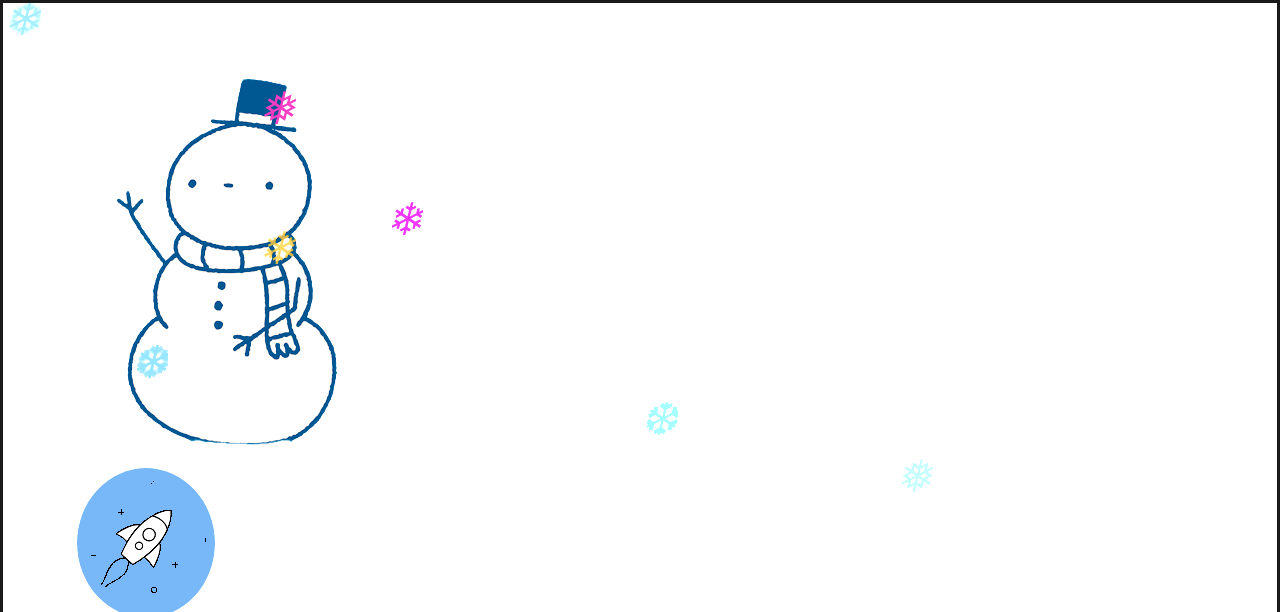
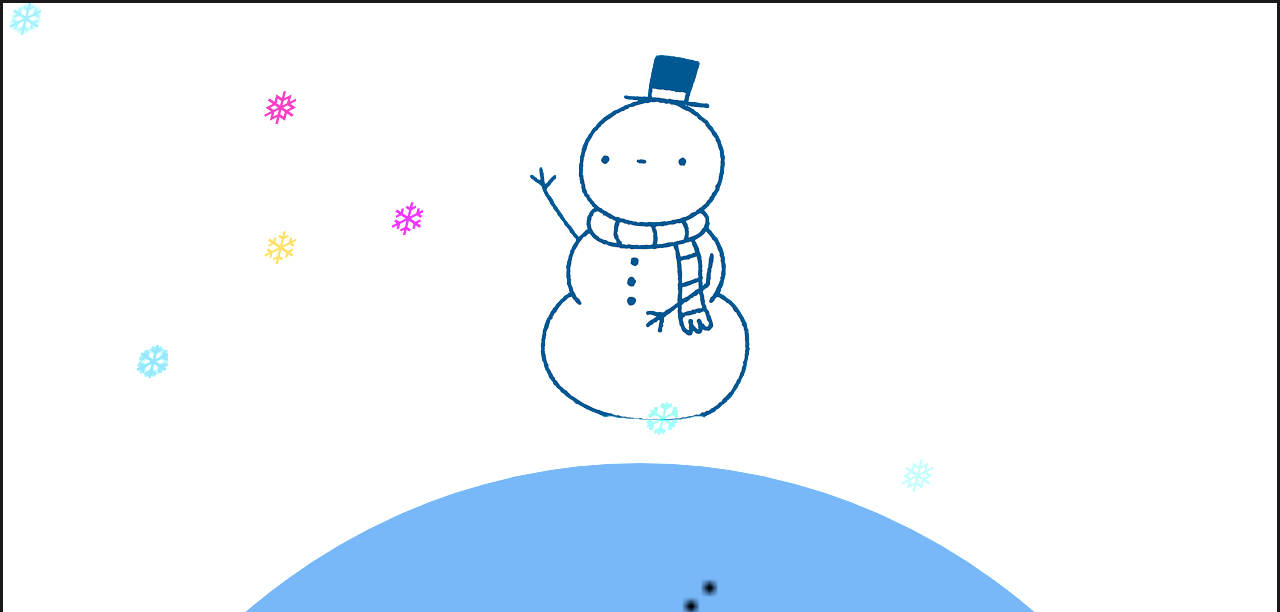
Before and after one commit to Khalil090/portfolio, a plain HTML site: page index.html in a window 1280 px wide. Shown: the top 612 px of the page. Drawn offline with Linux system fonts and the light colour scheme.

Commit message:
My website.css

```diff
--- a/My website.css
+++ b/My website.css
@@ -27,12 +27,19 @@ header{
     display: flex;
     flex-direction: column;
     align-items: center:
+    padding: 2rem 1rem;
+    text-align: center;
+}
+.hero-images{
+    display: flex;
     justify-content: center;
-    padding: 1.5rem;
+    align-items: center;
+    gap: 1.5rem;
+    flex-wrap: wrap;
 }
     .rocket{
-        margin-left: 50px;
-  display: flex;
+        width: 100%;
+        height: auto;
   background-color: #7aabdd;
   border-radius: 50%;
 }
@@ -42,7 +49,7 @@ header{
         padding: 1rem;
 }
   .png img{
-      width: 30vm;
+      width: 100px;
       max-width: 200px;
       height: auto;
       }
```
